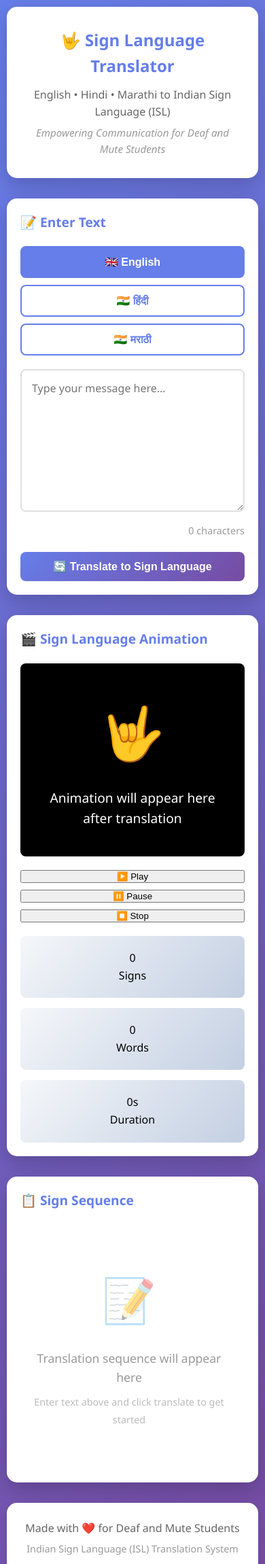
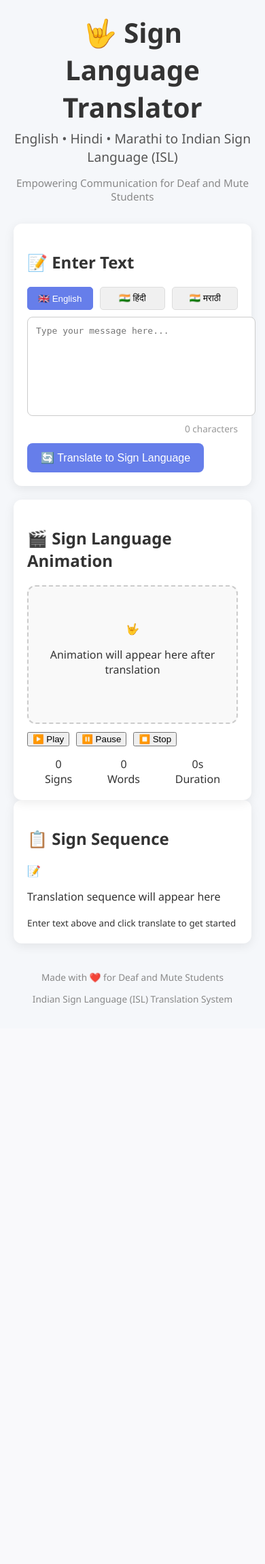
Before and after one commit to Vishal-code-pixe/sign-language-text-translator-, a Flask app: page / in a window 390 px wide. Shown: the top 2301 px of the page at 68% size. After the commit the page ends 1479 px from the top, so only its background shows below. Run offline with Flask 3, Linux system fonts and the light colour scheme.

Commit message:
Update style.css

```diff
--- a/static/css/style.css
+++ b/static/css/style.css
@@ -1,267 +1,145 @@
-/*
-File: style.css
-Description: Styling for Sign Language Translation System
-Instructions: Save this file as 'style.css' in 'static/css/' folder
-*/
-
-/* ============================================
-   RESET & BASE STYLES
-============================================ */
-* {
+/* ============================================ */
+/* GLOBAL STYLES                                  */
+/* ============================================ */
+body {
+    font-family: 'Segoe UI', Tahoma, Geneva, Verdana, sans-serif;
+    background: #f5f7fa;
     margin: 0;
     padding: 0;
-    box-sizing: border-box;
-}
-
-body {
-    font-family: 'Segoe UI', Tahoma, Geneva, Verdana, sans-serif;
-    background: linear-gradient(135deg, #667eea 0%, #764ba2 100%);
-    min-height: 100vh;
-    padding: 20px;
-    line-height: 1.6;
+    color: #333;
 }
 
 .container {
     max-width: 1200px;
     margin: 0 auto;
+    padding: 20px;
 }
 
-/* ============================================
-   HEADER STYLES
-============================================ */
+/* ============================================ */
+/* HEADER                                         */
+/* ============================================ */
 header {
-    background: white;
-    padding: 30px;
-    border-radius: 15px;
-    box-shadow: 0 10px 30px rgba(0, 0, 0, 0.2);
     text-align: center;
-    margin-bottom: 30px;
-    animation: slideDown 0.5s ease-out;
-}
-
-@keyframes slideDown {
-    from {
-        opacity: 0;
-        transform: translateY(-30px);
-    }
-    to {
-        opacity: 1;
-        transform: translateY(0);
-    }
-}
-
-h1 {
-    color: #667eea;
-    font-size: 2.5em;
-    margin-bottom: 10px;
-    font-weight: 700;
-}
-
-.subtitle {
-    color: #666;
-    font-size: 1.2em;
-    margin-bottom: 5px;
-}
-
-.tagline {
-    color: #999;
-    font-size: 0.95em;
-    font-style: italic;
-}
-
-/* ============================================
-   ALERT STYLES
-============================================ */
-.alert {
-    padding: 15px 20px;
-    border-radius: 8px;
-    margin-bottom: 20px;
-    display: none;
-    animation: slideIn 0.3s ease-out;
-}
-
-@keyframes slideIn {
-    from {
-        opacity: 0;
-        transform: translateX(-20px);
-    }
-    to {
-        opacity: 1;
-        transform: translateX(0);
-    }
-}
-
-.alert.success {
-    background: #d4edda;
-    color: #155724;
-    border: 1px solid #c3e6cb;
-}
-
-.alert.error {
-    background: #f8d7da;
-    color: #721c24;
-    border: 1px solid #f5c6cb;
-}
-
-.alert.active {
-    display: block;
-}
-
-/* ============================================
-   MAIN CONTENT GRID
-============================================ */
-.main-content {
-    display: grid;
-    grid-template-columns: 1fr 1fr;
-    gap: 30px;
     margin-bottom: 30px;
 }
 
-/* ============================================
-   CARD STYLES
-============================================ */
+header h1 {
+    font-size: 2.5em;
+    margin: 0;
+}
+
+header .subtitle {
+    font-size: 1.2em;
+    margin: 5px 0;
+    color: #555;
+}
+
+header .tagline {
+    font-size: 0.95em;
+    color: #888;
+}
+
+/* ============================================ */
+/* ALERT BOX                                      */
+/* ============================================ */
+.alert {
+    display: none;
+    padding: 12px 20px;
+    border-radius: 5px;
+    margin-bottom: 20px;
+    font-weight: bold;
+    text-align: center;
+}
+
+.alert.active { display: block; }
+.alert.success { background: #d4edda; color: #155724; }
+.alert.error { background: #f8d7da; color: #721c24; }
+
+/* ============================================ */
+/* MAIN CONTENT GRID                              */
+/* ============================================ */
+.main-content {
+    display: flex;
+    flex-wrap: wrap;
+    gap: 20px;
+}
+
 .card {
     background: white;
-    padding: 30px;
-    border-radius: 15px;
-    box-shadow: 0 10px 30px rgba(0, 0, 0, 0.2);
-    animation: fadeIn 0.6s ease-out;
+    padding: 20px;
+    border-radius: 12px;
+    flex: 1;
+    min-width: 300px;
+    box-shadow: 0 4px 15px rgba(0,0,0,0.08);
 }
 
-@keyframes fadeIn {
-    from {
-        opacity: 0;
-        transform: scale(0.95);
-    }
-    to {
-        opacity: 1;
-        transform: scale(1);
-    }
-}
-
-.card h2 {
-    color: #667eea;
-    margin-bottom: 20px;
-    display: flex;
-    align-items: center;
-    gap: 10px;
-    font-size: 1.5em;
-}
-
-.card h2 span {
-    font-size: 1.2em;
-}
-
-/* ============================================
-   LANGUAGE SELECTOR
-============================================ */
+/* ============================================ */
+/* LANGUAGE SELECTOR                              */
+/* ============================================ */
 .language-selector {
     display: flex;
     gap: 10px;
-    margin-bottom: 20px;
+    margin-bottom: 10px;
 }
 
 .lang-btn {
     flex: 1;
-    padding: 12px;
-    border: 2px solid #667eea;
-    background: white;
-    color: #667eea;
-    border-radius: 8px;
+    padding: 8px;
+    border: 1px solid #ddd;
+    border-radius: 5px;
     cursor: pointer;
-    font-size: 1em;
-    font-weight: 600;
-    transition: all 0.3s ease;
-    display: flex;
-    align-items: center;
-    justify-content: center;
-    gap: 8px;
+    background: #f0f0f0;
+    transition: all 0.2s;
 }
 
-.lang-btn:hover {
-    transform: translateY(-2px);
-    box-shadow: 0 5px 15px rgba(102, 126, 234, 0.3);
+.lang-btn.active, .lang-btn:hover {
+    background: #667eea;
+    color: white;
+    border-color: #667eea;
 }
 
-.lang-btn.active {
+/* ============================================ */
+/* TEXTAREA & BUTTONS                              */
+/* ============================================ */
+textarea {
+    width: 100%;
+    padding: 12px;
+    border-radius: 8px;
+    border: 1px solid #ccc;
+    font-size: 1em;
+    resize: none;
+}
+
+.translate-btn {
+    margin-top: 12px;
+    padding: 12px 20px;
+    font-size: 1em;
+    border: none;
+    border-radius: 8px;
     background: #667eea;
     color: white;
+    cursor: pointer;
+    transition: all 0.2s;
 }
 
-.lang-btn .flag {
-    font-size: 1.2em;
-}
-
-/* ============================================
-   TEXT INPUT
-============================================ */
-textarea {
-    width: 100%;
-    min-height: 150px;
-    padding: 15px;
-    border: 2px solid #e0e0e0;
-    border-radius: 8px;
-    font-size: 1.1em;
-    resize: vertical;
-    font-family: inherit;
-    transition: border-color 0.3s ease;
-}
-
-textarea:focus {
-    outline: none;
-    border-color: #667eea;
-    box-shadow: 0 0 0 3px rgba(102, 126, 234, 0.1);
+.translate-btn:hover {
+    background: #556cd6;
 }
 
 .char-count {
     text-align: right;
+    font-size: 0.85em;
     color: #999;
-    font-size: 0.9em;
-    margin-top: 8px;
+    margin-top: 4px;
 }
 
-/* ============================================
-   TRANSLATE BUTTON
-============================================ */
-.translate-btn {
-    width: 100%;
-    padding: 15px;
-    background: linear-gradient(135deg, #667eea 0%, #764ba2 100%);
-    color: white;
-    border: none;
-    border-radius: 8px;
-    font-size: 1.2em;
-    font-weight: 600;
-    cursor: pointer;
-    margin-top: 20px;
-    transition: all 0.3s ease;
-    display: flex;
-    align-items: center;
-    justify-content: center;
-    gap: 10px;
-}
-
-.translate-btn:hover {
-    transform: translateY(-2px);
-    box-shadow: 0 10px 25px rgba(102, 126, 234, 0.4);
-}
-
-.translate-btn:active {
-    transform: translateY(0);
-}
-
-.translate-btn:disabled {
-    opacity: 0.6;
-    cursor: not-allowed;
-}
-
-/* ============================================
-   LOADING SPINNER
-============================================ */
+/* ============================================ */
+/* LOADING SPINNER                                */
+/* ============================================ */
 .loading {
     display: none;
     text-align: center;
-    padding: 20px;
+    margin-top: 15px;
 }
 
 .loading.active {
@@ -272,369 +150,119 @@ textarea:focus {
     border: 4px solid #f3f3f3;
     border-top: 4px solid #667eea;
     border-radius: 50%;
-    width: 50px;
-    height: 50px;
+    width: 35px;
+    height: 35px;
+    margin: 0 auto 10px auto;
     animation: spin 1s linear infinite;
-    margin: 0 auto 10px;
 }
 
 @keyframes spin {
-    0% { transform: rotate(0deg); }
-    100% { transform: rotate(360deg); }
+    0% { transform: rotate(0deg);}
+    100% { transform: rotate(360deg);}
 }
 
-.loading p {
-    color: #667eea;
-    font-weight: 600;
+/* ============================================ */
+/* VIDEO / EMOJI DISPLAY                           */
+/* ============================================ */
+.video-player {
+    min-height: 200px;
+    background: #f9f9f9;
+    border: 2px dashed #ccc;
+    border-radius: 12px;
+    display: flex;
+    justify-content: center;
+    align-items: center;
+    position: relative;
+    overflow: hidden;
 }
 
-/* ============================================
-   VIDEO PLAYER
-============================================ */
-.video-player {
-    width: 100%;
-    background: #000;
-    border-radius: 8px;
-    min-height: 300px;
-    display: flex;
-    align-items: center;
-    justify-content: center;
-    color: white;
-    font-size: 1.2em;
-    overflow: hidden;
-    position: relative;
+.video-player div {
+    text-align: center;
 }
 
-.placeholder-content {
-    text-align: center;
-    padding: 40px;
-}
-
-.placeholder-icon {
-    font-size: 4em;
-    display: block;
-    margin-bottom: 20px;
-}
-
-.video-player video {
-    width: 100%;
-    height: 100%;
-    object-fit: contain;
-}
-
-/* ============================================
-   CONTROLS
-============================================ */
+/* ============================================ */
+/* CONTROLS                                        */
+/* ============================================ */
 .controls {
+    margin-top: 12px;
     display: flex;
     gap: 10px;
-    margin-top: 20px;
 }
 
 .control-btn {
     flex: 1;
-    padding: 12px;
+    padding: 10px 0;
     border: none;
     border-radius: 8px;
+    background: #667eea;
+    color: white;
+    font-size: 1em;
     cursor: pointer;
-    font-size: 1em;
-    font-weight: 600;
-    transition: all 0.3s ease;
 }
 
 .control-btn:hover {
-    transform: translateY(-2px);
-    box-shadow: 0 5px 15px rgba(0, 0, 0, 0.2);
+    background: #556cd6;
 }
 
-.control-btn:active {
-    transform: translateY(0);
-}
-
-.play-btn {
-    background: #4caf50;
-    color: white;
-}
-
-.play-btn:hover {
-    background: #45a049;
-}
-
-.pause-btn {
-    background: #ff9800;
-    color: white;
-}
-
-.pause-btn:hover {
-    background: #fb8c00;
-}
-
-.stop-btn {
-    background: #f44336;
-    color: white;
-}
-
-.stop-btn:hover {
-    background: #e53935;
-}
-
-/* ============================================
-   STATISTICS
-============================================ */
+/* ============================================ */
+/* STATS                                          */
+/* ============================================ */
 .stats {
-    display: grid;
-    grid-template-columns: repeat(3, 1fr);
-    gap: 15px;
-    margin-top: 20px;
+    display: flex;
+    justify-content: space-around;
+    margin-top: 15px;
 }
 
 .stat-box {
-    background: linear-gradient(135deg, #f5f7fa 0%, #c3cfe2 100%);
-    padding: 20px;
-    border-radius: 8px;
     text-align: center;
-    transition: transform 0.3s ease;
 }
 
-.stat-box:hover {
-    transform: translateY(-5px);
+.stat-box .stat-value {
+    font-size: 1.5em;
+    font-weight: bold;
+    color: #667eea;
 }
 
-.stat-value {
-    font-size: 2.5em;
-    font-weight: bold;
-    color: #667eea;
-    line-height: 1;
+.stat-box .stat-label {
+    font-size: 0.85em;
+    color: #555;
 }
 
-.stat-label {
-    color: #666;
-    margin-top: 8px;
-    font-size: 0.9em;
-    font-weight: 600;
-}
-
-/* ============================================
-   SIGN SEQUENCE
-============================================ */
+/* ============================================ */
+/* SIGN SEQUENCE                                   */
+/* ============================================ */
 .sign-sequence {
-    max-height: 400px;
-    overflow-y: auto;
-    padding-right: 10px;
-}
-
-.sign-sequence::-webkit-scrollbar {
-    width: 8px;
-}
-
-.sign-sequence::-webkit-scrollbar-track {
-    background: #f1f1f1;
-    border-radius: 10px;
-}
-
-.sign-sequence::-webkit-scrollbar-thumb {
-    background: #667eea;
-    border-radius: 10px;
-}
-
-.sign-sequence::-webkit-scrollbar-thumb:hover {
-    background: #5568d3;
-}
-
-.empty-state {
-    text-align: center;
-    padding: 60px 20px;
-    color: #999;
-}
-
-.empty-icon {
-    font-size: 4em;
-    display: block;
-    margin-bottom: 20px;
-    opacity: 0.5;
-}
-
-.empty-state p {
-    font-size: 1.1em;
-    margin-bottom: 10px;
-}
-
-.empty-state small {
-    font-size: 0.9em;
-    color: #bbb;
+    display: flex;
+    flex-wrap: wrap;
+    gap: 10px;
 }
 
 .sign-item {
-    padding: 15px;
+    padding: 10px 12px;
     background: linear-gradient(135deg, #f5f7fa 0%, #c3cfe2 100%);
-    margin-bottom: 12px;
     border-radius: 8px;
-    display: flex;
-    justify-content: space-between;
-    align-items: center;
-    transition: all 0.3s ease;
-    animation: slideIn 0.3s ease-out;
+    min-width: 80px;
+    text-align: center;
+    font-weight: bold;
+    transition: all 0.3s;
 }
 
-.sign-item:hover {
-    transform: translateX(5px);
-    box-shadow: 0 5px 15px rgba(102, 126, 234, 0.2);
+.sign-item.fingerspell {
+    background: linear-gradient(135deg, #ffe0b2 0%, #ffcc80 100%);
 }
 
-.sign-word {
-    font-weight: bold;
-    color: #667eea;
-    font-size: 1.1em;
+.sign-item.highlight {
+    background: linear-gradient(135deg, #667eea 0%, #764ba2 100%);
+    color: white;
+    transform: scale(1.1);
 }
 
-.sign-type {
-    background: #667eea;
-    color: white;
-    padding: 6px 14px;
-    border-radius: 20px;
+/* ============================================ */
+/* FOOTER                                         */
+/* ============================================ */
+footer {
+    text-align: center;
+    margin-top: 40px;
     font-size: 0.85em;
-    font-weight: 600;
-    text-transform: uppercase;
+    color: #888;
 }
-
-.sign-type.fingerspell {
-    background: #ff9800;
-}
-
-/* ============================================
-   FOOTER
-============================================ */
-footer {
-    background: white;
-    padding: 20px;
-    border-radius: 15px;
-    text-align: center;
-    margin-top: 30px;
-    box-shadow: 0 5px 15px rgba(0, 0, 0, 0.1);
-}
-
-footer p {
-    color: #666;
-    margin: 5px 0;
-}
-
-.footer-note {
-    font-size: 0.9em;
-    color: #999;
-}
-
-/* ============================================
-   RESPONSIVE DESIGN
-============================================ */
-@media (max-width: 768px) {
-    body {
-        padding: 10px;
-    }
-
-    h1 {
-        font-size: 1.8em;
-    }
-
-    .subtitle {
-        font-size: 1em;
-    }
-
-    .main-content {
-        grid-template-columns: 1fr;
-    }
-
-    .stats {
-        grid-template-columns: 1fr;
-    }
-
-    .language-selector {
-        flex-direction: column;
-    }
-
-    .lang-btn {
-        width: 100%;
-    }
-
-    .controls {
-        flex-direction: column;
-    }
-
-    .card {
-        padding: 20px;
-    }
-
-    .video-player {
-        min-height: 200px;
-    }
-}
-
-@media (max-width: 480px) {
-    h1 {
-        font-size: 1.5em;
-    }
-
-    .card h2 {
-        font-size: 1.2em;
-    }
-
-    textarea {
-        font-size: 1em;
-        min-height: 120px;
-    }
-
-    .translate-btn {
-        font-size: 1em;
-        padding: 12px;
-    }
-
-    .stat-value {
-        font-size: 2em;
-    }
-}
-
-/* ============================================
-   ANIMATIONS
-============================================ */
-@keyframes pulse {
-    0%, 100% {
-        transform: scale(1);
-    }
-    50% {
-        transform: scale(1.05);
-    }
-}
-
-.translate-btn.translating {
-    animation: pulse 1.5s ease-in-out infinite;
-}
-
-/* ============================================
-   UTILITY CLASSES
-============================================ */
-.hidden {
-    display: none !important;
-}
-
-.visible {
-    display: block !important;
-}
-
-.text-center {
-    text-align: center;
-}
-
-.mt-10 {
-    margin-top: 10px;
-}
-
-.mt-20 {
-    margin-top: 20px;
-}
-
-.mb-10 {
-    margin-bottom: 10px;
-}
-
-.mb-20 {
-    margin-bottom: 20px;
-}
```
